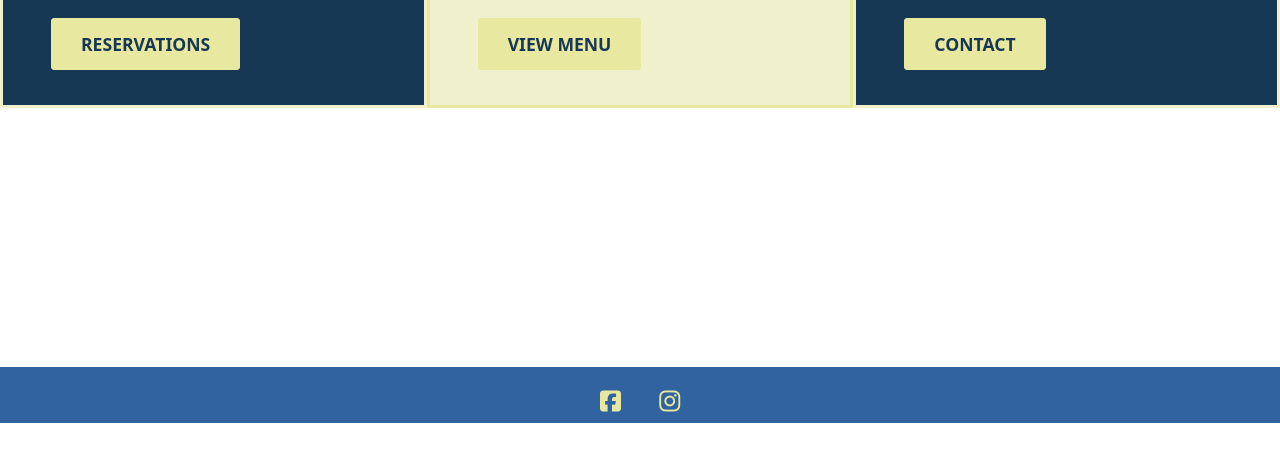
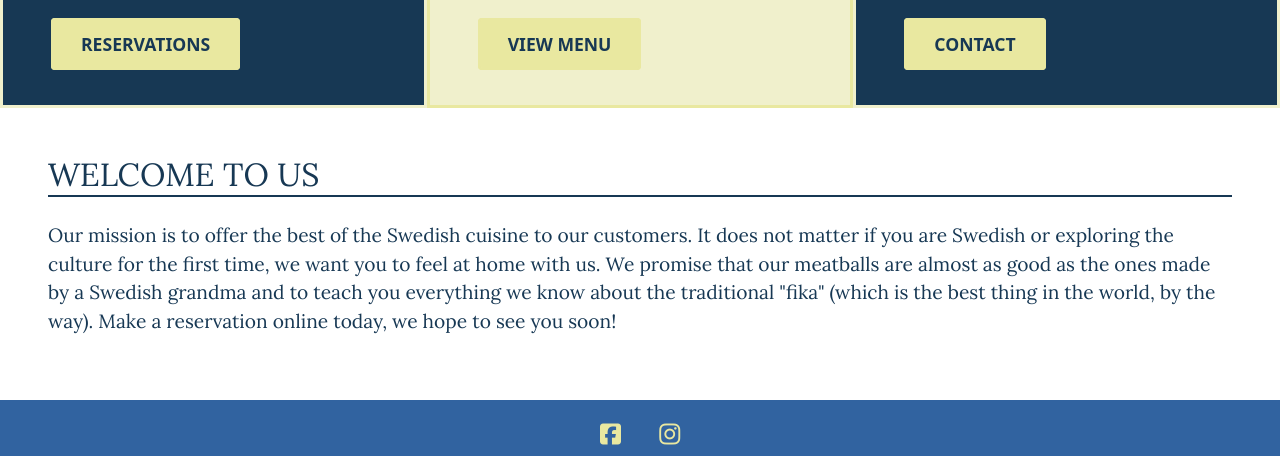
Before and after one commit to gustafsson96/the-swede-restaurant, a Django app: page / in a window 1280 px wide. Shown: the part 377-833 px from the top of the page. Before the commit the page ends 800 px from the top, so only its background shows below. Run offline with Django 3.2, Linux system fonts and the light colour scheme; some libraries are stand-ins or nearby versions.

Commit message:
Add and style another section to the home page

```diff
--- a/static/css/style.css
+++ b/static/css/style.css
@@ -154,6 +154,18 @@
     border: var(--lighter-yellow) 3px solid;
 }
 
+#box4 {
+    color: var(--darker-blue);
+    font-family: 'Lora', sans-serif, Courier, monospace;
+    font-size: 1.2rem;
+}
+
+#box4-heading {
+    text-transform: uppercase;
+    border-bottom: var(--darker-blue) solid 2px;
+    margin-bottom: 1.5rem;
+}
+
 .box-btn {
     font-size: 1.1rem;
     font-weight: bolder;
@@ -212,7 +224,7 @@
 @media screen and (max-width: 620px) {
     .hero-text {
             opacity: 0.88;
-            padding: 0.2rem;
+            padding: 0.5rem;
             font-size: 0.8rem;
         }
 
@@ -223,7 +235,7 @@
 
     .home-btn {
             display: none;
-        }
+    }
 }
 
 /* home.html css for screens smaller than 350px */
@@ -242,6 +254,15 @@
 
     .home-btn {
         display: none;
+    }
+
+    #box4 {
+        font-size: 1.1rem;
+    }
+
+    #box4-heading {
+        font-size: 1.1rem;
+        margin-bottom: 1.1rem;
     }
 }
 
--- a/templates/home.html
+++ b/templates/home.html
@@ -36,6 +36,17 @@
             Contact
             </a>
         </div>
+        <div class="col-sm-12 col-md-12 m-auto p-5" id="box4">
+            <h2 id="box4-heading">Welcome to us</h2>
+            <p>
+                Our mission is to offer the best of the Swedish cuisine to our customers.
+                It does not matter if you are Swedish or exploring the culture for the first time,
+                we want you to feel at home with us. We promise that our meatballs are almost as good
+                as the ones made by a Swedish grandma and to teach you everything we know about the
+                traditional "fika" (which is the best thing in the world, by the way).
+                Make a reservation online today, we hope to see you soon!
+            </p>
+        </div>
      </div>
 </div>
 
```
Also changed, not shown: README.md.
